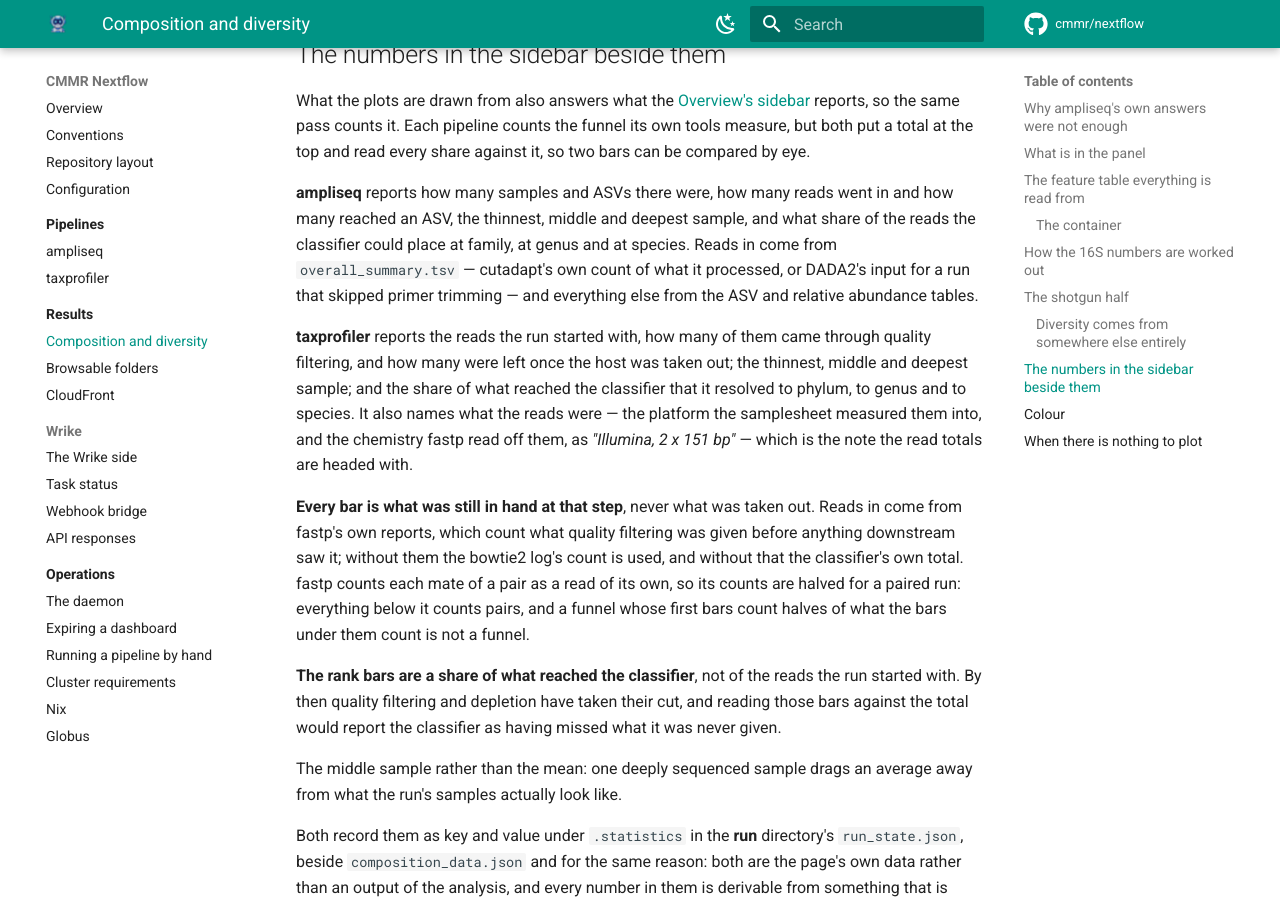
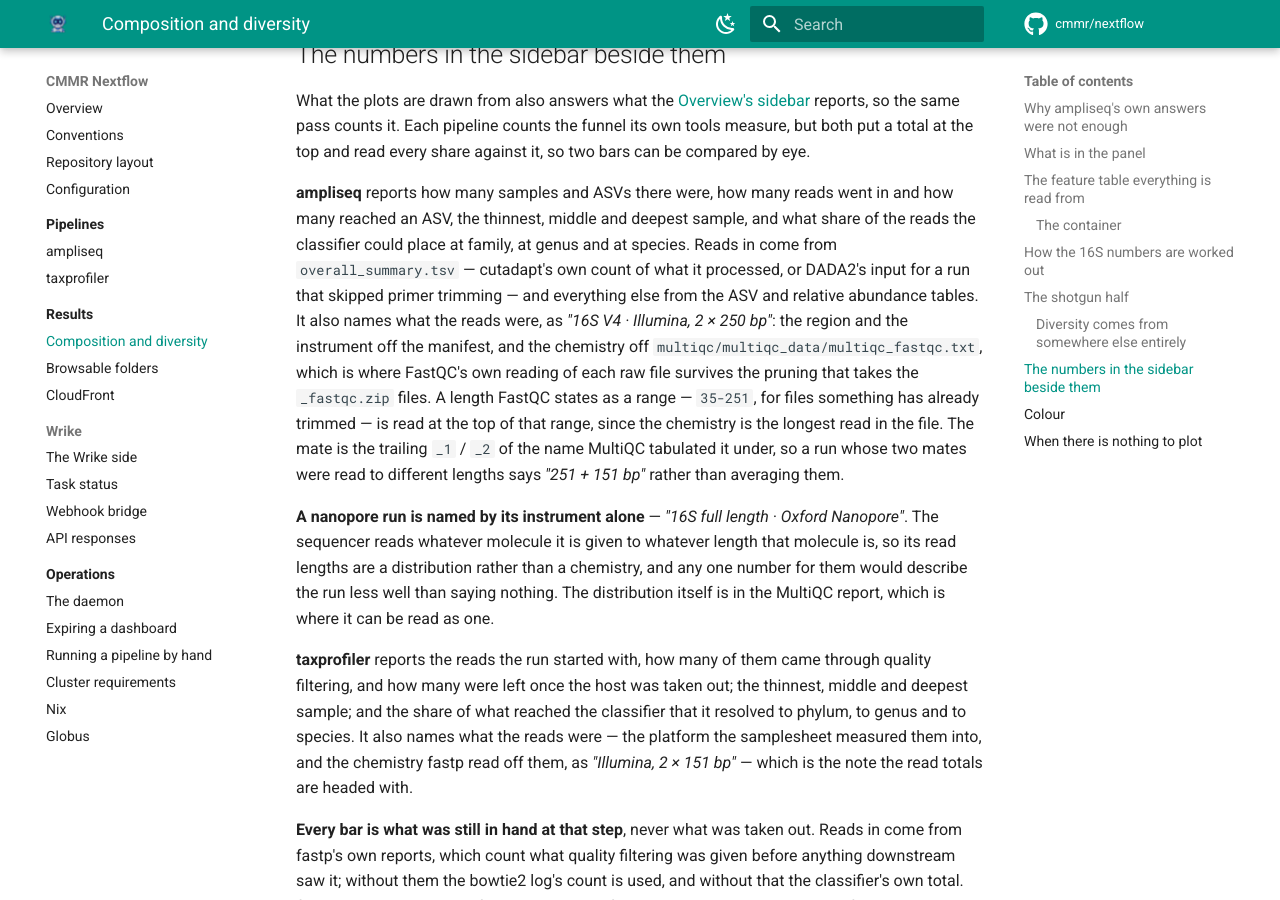
Before and after one commit to cmmr/nextflow, an MkDocs documentation site: the page built from docs/results/composition.md, in a window 1280 px wide and 900 px high, scrolled down 9008 px. Built offline with MkDocs 1.6.1 and Material for MkDocs 9.7.7, drawn with Linux system fonts in a browser that asks for light colours; comment, search, counter and statistics services are not loaded.

Commit message:
minor detail tweaks

```diff
--- a/docs/results/composition.md
+++ b/docs/results/composition.md
@@ -383,14 +383,30 @@ and how many reached an ASV, the thinnest, middle and deepest sample, and what
 share of the reads the classifier could place at family, at genus and at species.
 Reads in come from `overall_summary.tsv` — cutadapt's own count of what it
 processed, or DADA2's input for a run that skipped primer trimming — and
-everything else from the ASV and relative abundance tables.
+everything else from the ASV and relative abundance tables. It also names what
+the reads were, as *"16S V4 · Illumina, 2 × 250 bp"*: the region and the
+instrument off the manifest, and the chemistry off
+`multiqc/multiqc_data/multiqc_fastqc.txt`, which is where FastQC's own reading of
+each raw file survives the pruning that takes the `_fastqc.zip` files. A length
+FastQC states as a range — `35-251`, for files something has already trimmed —
+is read at the top of that range, since the chemistry is the longest read in the
+file. The mate is the trailing `_1` / `_2` of the name MultiQC tabulated it
+under, so a run whose two mates were read to different lengths says
+*"251 + 151 bp"* rather than averaging them.
+
+**A nanopore run is named by its instrument alone** — *"16S full length · Oxford
+Nanopore"*. The sequencer reads whatever molecule it is given to whatever length
+that molecule is, so its read lengths are a distribution rather than a chemistry,
+and any one number for them would describe the run less well than saying nothing.
+The distribution itself is in the MultiQC report, which is where it can be read
+as one.
 
 **taxprofiler** reports the reads the run started with, how many of them came
 through quality filtering, and how many were left once the host was taken out;
 the thinnest, middle and deepest sample; and the share of what reached the
 classifier that it resolved to phylum, to genus and to species. It also names
 what the reads were — the platform the samplesheet measured them into, and the
-chemistry fastp read off them, as *"Illumina, 2 x 151 bp"* — which is the note
+chemistry fastp read off them, as *"Illumina, 2 × 151 bp"* — which is the note
 the read totals are headed with.
 
 **Every bar is what was still in hand at that step**, never what was taken out.
```
Also changed, not shown: docs/results/index.md (+6 -5 lines), 4 other files.
